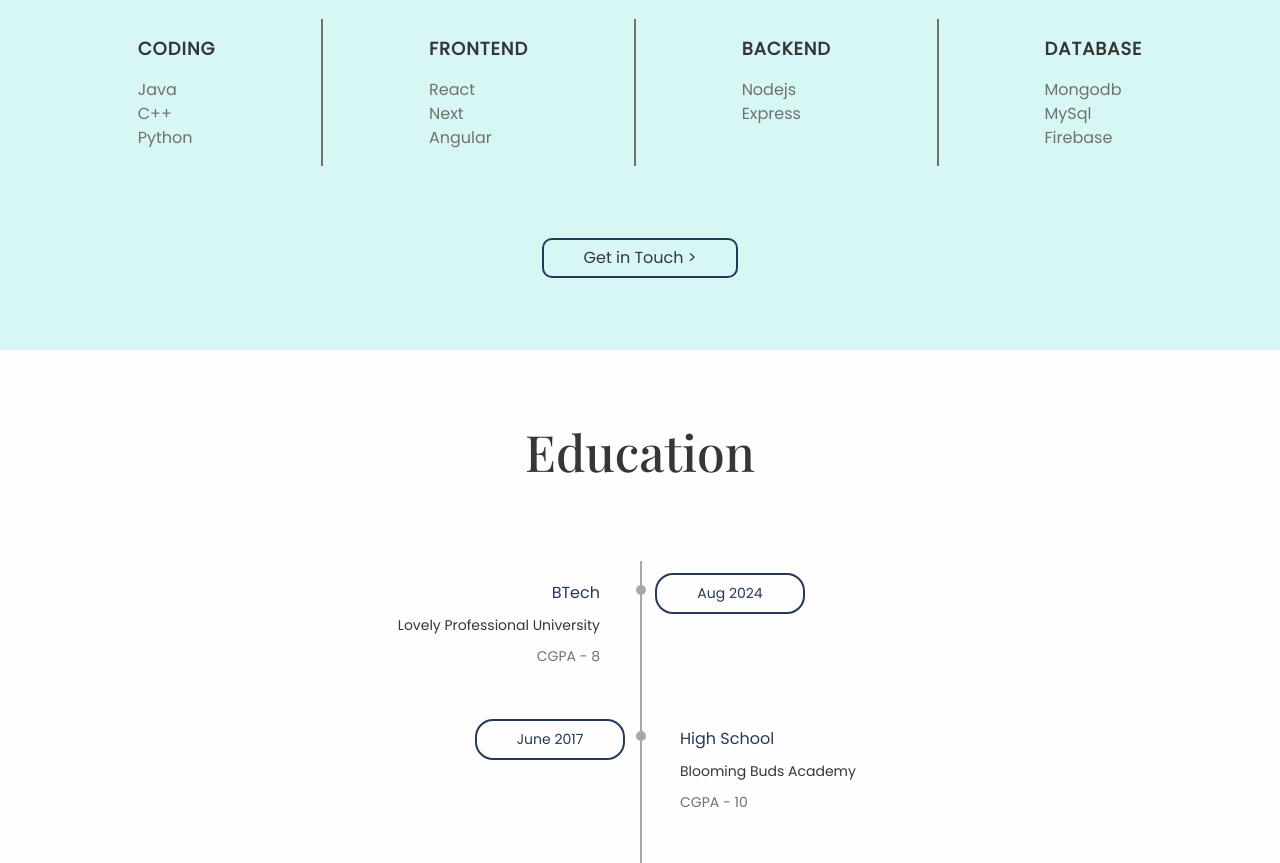
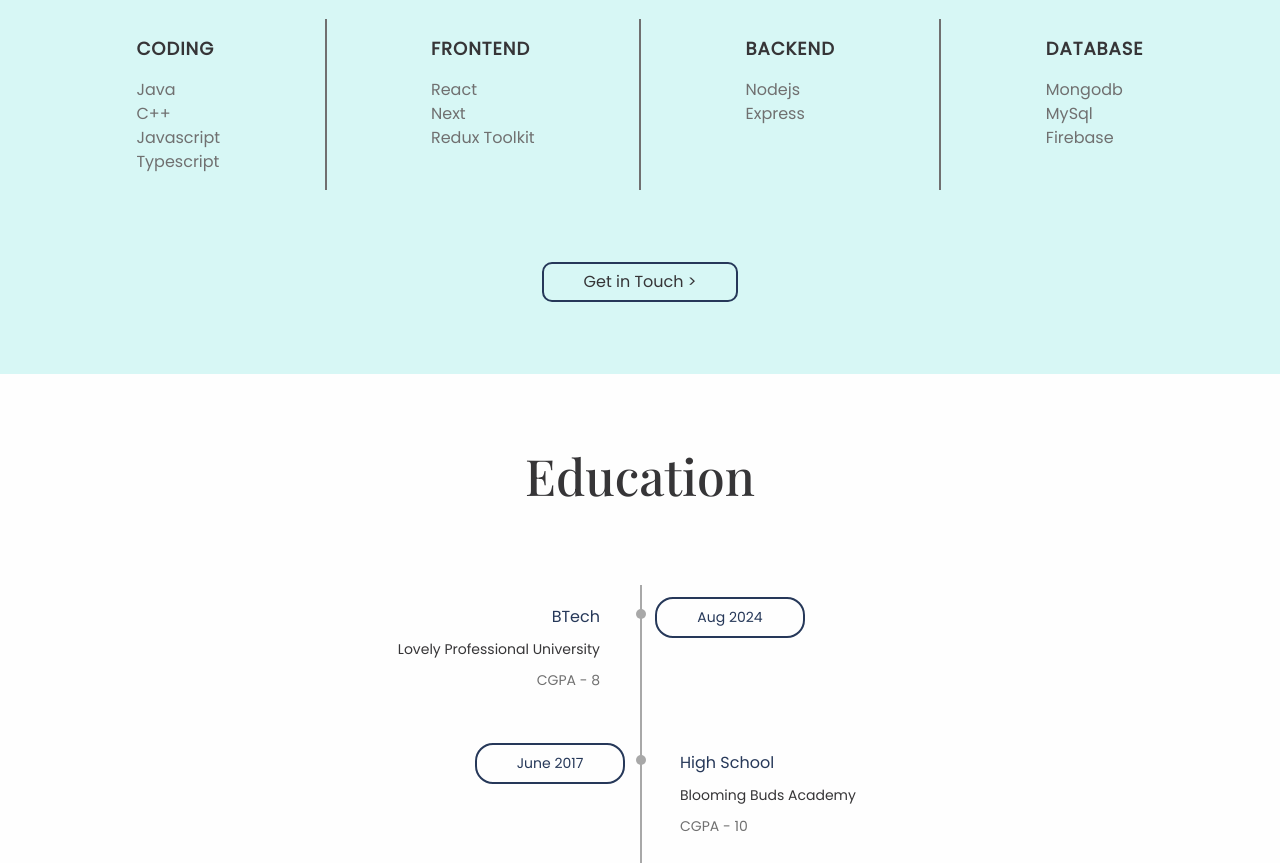
Before and after one commit to PandeyHarsh433/My-Portfolio, a Next.js app: page / in a window 1280 px wide. Shown: the part 2260-3123 px from the top of the page. Built offline with nearby package versions, Linux system fonts and the light colour scheme.

Commit message:
Update userinfo.js

```diff
--- a/Constants/userinfo.js
+++ b/Constants/userinfo.js
@@ -33,7 +33,7 @@ export const userinfo = {
     },
     {
       type: "twitter",
-      link: "https://twitter.com/HarshPa58163449",
+      link: "https://twitter.com/pa57536222",
       icon: faTwitter,
     },
     {
@@ -59,11 +59,11 @@ export const userinfo = {
     //For aesthetics, it is advisable for you to keep similar number of skills in each category
     {
       category: "Coding", // eg.frontend, backend, devops etc
-      skills: ["Java", "C++", "Python"], //eg. react, html, python etc.
+      skills: ["Java", "C++", "Javascript","Typescript"], //eg. react, html, python etc.
     },
     {
       category: "Frontend",
-      skills: ["React", "Next", "Angular"],
+      skills: ["React", "Next", "Redux Toolkit"],
     },
     {
       category: "Backend",
```
